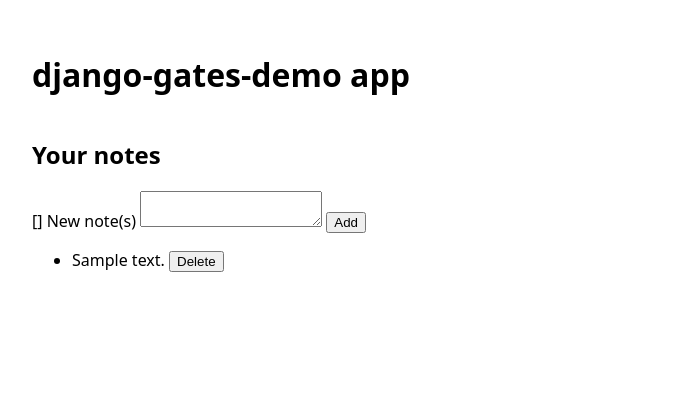
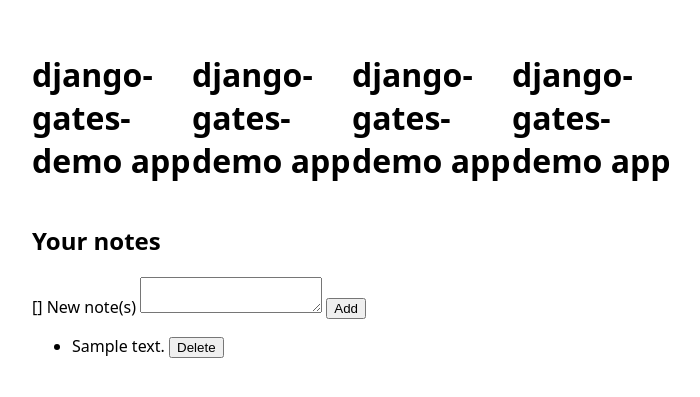
Before and after one commit to usfali-ke/django-gates-demo, a Django app: template templates/notes/list.html in a window 1280 px wide. Shown: the top 397 px of the page, without its empty margins (288-988 px from the left). Run offline with Django 5.2, Linux system fonts and the light colour scheme; the template is opened without the code that fills it: most values are stand-ins (such as "Sample title", 1, 10 or a date in 2020); form fields are guessed from the names that the template uses.

Commit message:
Update base.html

```diff
--- a/templates/base.html
+++ b/templates/base.html
@@ -9,6 +9,9 @@
 <body>
 <header>
   <h1>django-gates-demo app</h1>
+  <h1>django-gates-demo app</h1>
+  <h1>django-gates-demo app</h1>
+  <h1>django-gates-demo app</h1>
   {% if user.is_authenticated %}
   <form method="post" action="{% url 'logout' %}">{% csrf_token %}
     <span>{{ user.username }}</span> <button type="submit">Log out</button>
```
